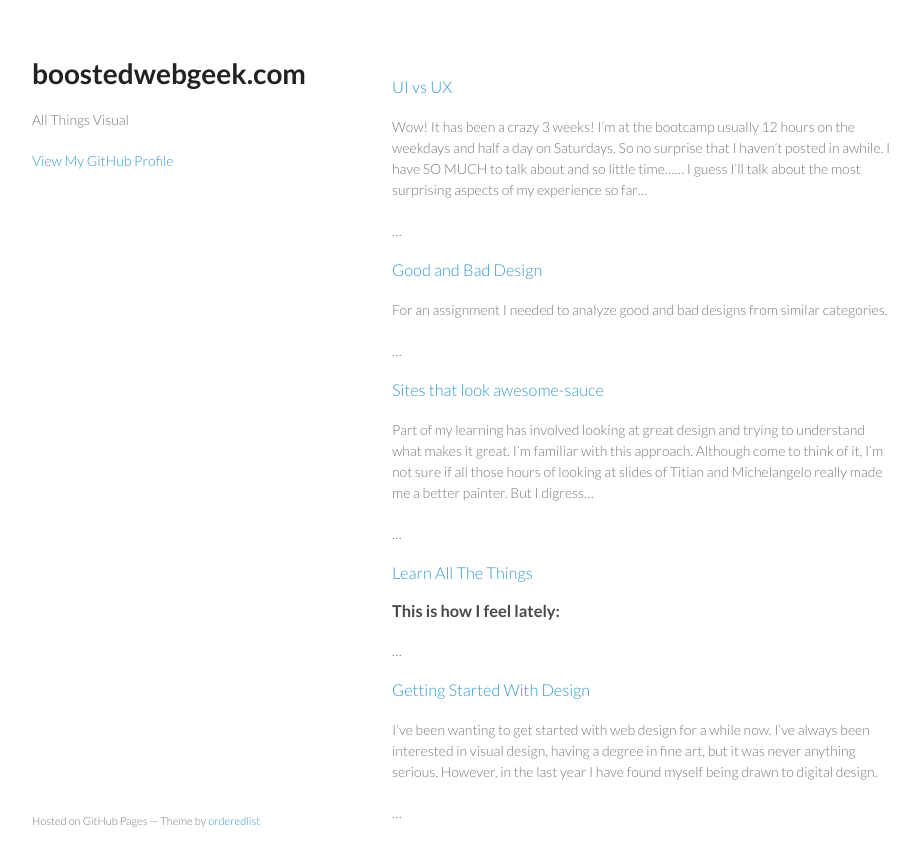
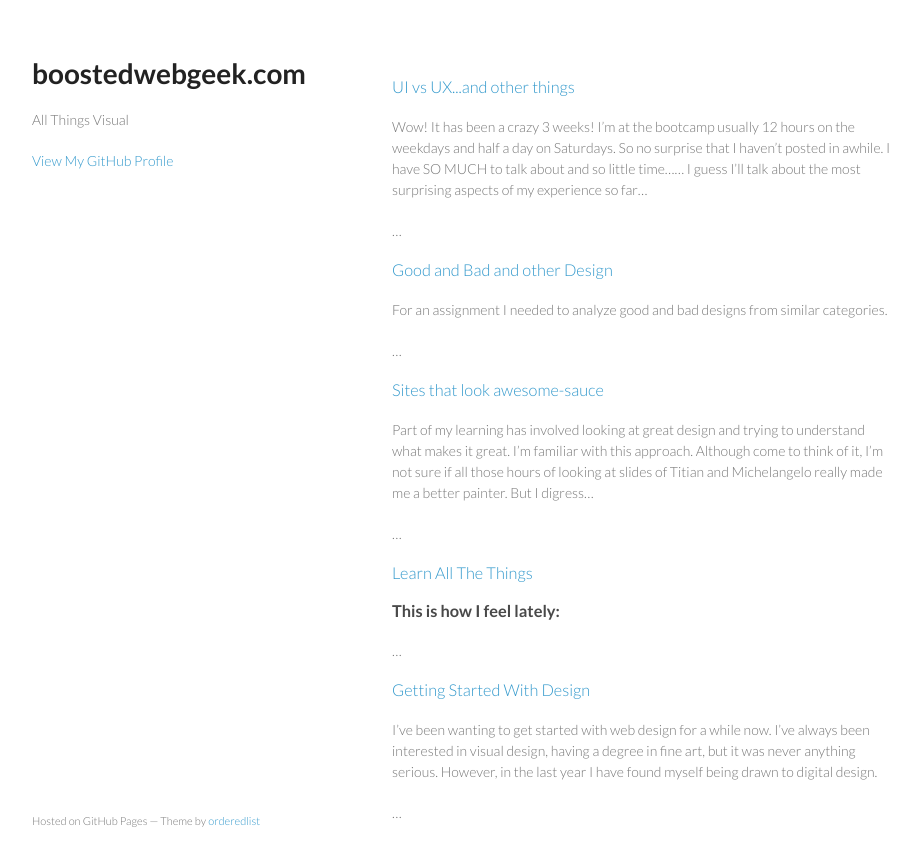
Before and after one commit to brentrobbins/boostedwebgeek.com, a Jekyll site: the page built from index.html, in a window 1280 px wide. Shown: the top 866 px of the page, without its empty margins (178-1098 px from the left). Built offline with Jekyll 4.4.1, drawn with Linux system fonts in a browser that asks for light colours.

Commit message:
Updated a few post titles.

```diff
--- a/_posts/2015-05-23-good-and-bad-design.md
+++ b/_posts/2015-05-23-good-and-bad-design.md
@@ -1,6 +1,6 @@
 ---
 published: true
-title: Good and Bad Design
+title: Good and Bad and other Design
 ---
 
 
--- a/_posts/2015-06-10-ui-vs-ux.md
+++ b/_posts/2015-06-10-ui-vs-ux.md
@@ -1,6 +1,6 @@
 ---
 published: true
-title: UI vs UX
+title: UI vs UX...and other things
 ---
 
 
```
